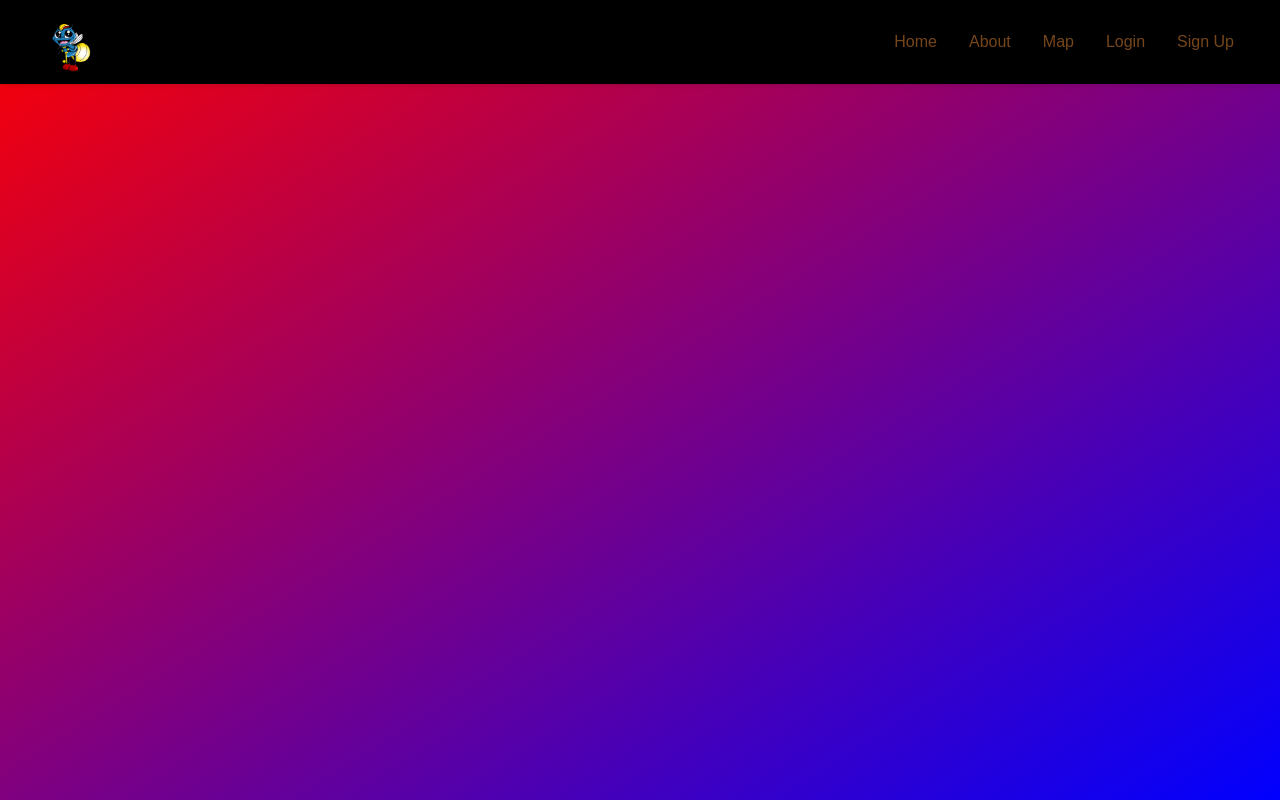
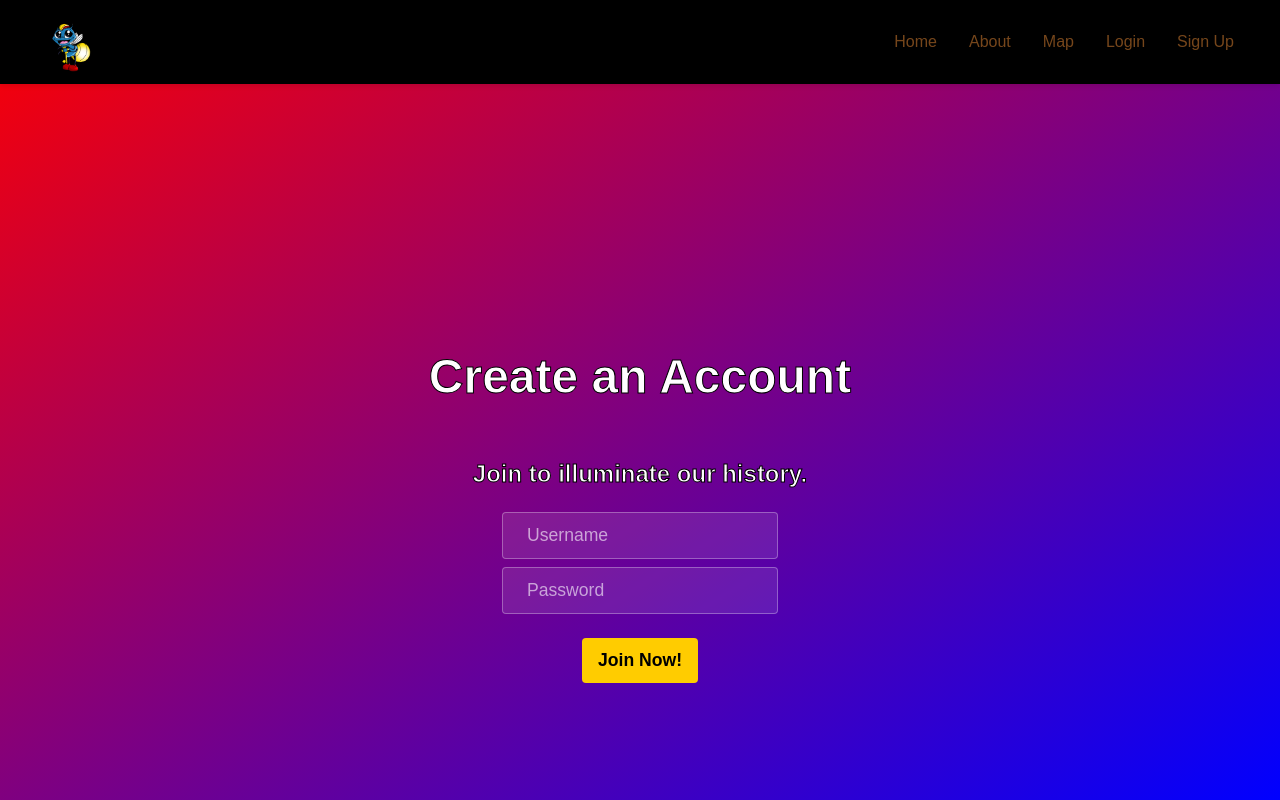
Before and after one commit to mlatta824/PA250, a Next.js app in the folder frontend/: page /authentication/signup in a window 1280 px wide. Built offline with nearby package versions, Linux system fonts and the light colour scheme.

Commit message:
Simple start to signup page

```diff
--- a/frontend/src/app/authentication/signup/page.tsx
+++ b/frontend/src/app/authentication/signup/page.tsx
@@ -1,28 +1,131 @@
 "use client";
 import React from "react";
+import { useState } from "react";
 import { useRouter } from "next/navigation";
 import { Header } from "../../../components/Header";
-// import { Button } from "../components/Button";
+//import { Button } from "../components/Button";
 
 
 
-export default function login(){
+export default function signup(){
     const router = useRouter();
+    const [username, setUsername] = useState('');
+    const [password, setPassword] = useState('');
 
-    const handleLogin = () => {
-        router.push("/start");
-        console.log("Login button clicked");
+    const handleSignup = (ev: React.FormEvent) => {
+        ev.preventDefault();
+        console.log("Sign Up button clicked with:", {username, password});
+
+    }
 
     return(
-
-        <div
-        style={{position: "relative", display: "flex", flexDirection: "column", justifyContent: "center", alignItems: "center", minHeight: "100vh", textAlign: "center", overflow: "hidden",}}>
-
+        <div className = "signup-page">
+            <style jsx>{`
+                .header-container {
+                    display: flex;
+                    flex-direction: column;
+                    align-items: center;
+                    justify-content: center;
+                    text-align: center;
+                    gap: 0.5px;
+                    margin-bottom: 2rem;
+                }
+                .header-title {
+                    font-size: 3rem;
+                    font-weight: bold;
+                    color: white;
+                    text-shadow: 0 0 5px black, 0 0 5px black, 0 0 5px black, 0 0 5px black;
+                }
+                .header-subtext {
+                    font-size: 1.5rem;
+                    font-weight: 600;
+                    color: white;
+                    text-shadow: 0 0 5px black, 0 0 5px black;
+                }
+                .auth-form {
+                    display: flex;
+                    flex-direction: column;
+                    gap: 1rem;
+                    width: 100%;
+                    max-width: 400px;
+                    background-color: rgba(0, 0, 0, 0.5);
+                    padding: 2rem;
+                    border-radius: 0.5rem;
+                }
+                .auth-input {
+                    padding: 0.75rem 1.5rem;
+                    border-radius: 0.25rem;
+                    border: 1px solid rgba(255, 255, 255, 0.3);
+                    background-color: rgba(255, 255, 255, 0.1);
+                    color: white;
+                    font-size: 1.1rem;
+                    transition: background-color 0.3s ease, border-color 0.3s ease;
+                    margin-bottom: 0.5rem;
+                }
+                .auth-input::placeholder {
+                    color: rgba(255, 255, 255, 0.6);
+                }
+                .auth-input:focus {
+                    outline: none;
+                    background-color: rgba(255, 255, 255, 0.2);
+                    border-color: #ffcc00;
+                }
+                .auth-button {
+                    padding: 0.75rem 1rem;
+                    border-radius: 0.25rem;
+                    border: none;
+                    background-color: #ffcc00;
+                    color: black;
+                    font-size: 1.1rem;
+                    font-weight: bold;
+                    cursor: pointer;
+                    transition: background-color 0.2s;
+                    margin-top: 1rem;
+                }
+                .auth-button:hover {
+                    background-color: #e6b800;
+                }
+            `}</style>
+            <div
+                style={{
+                    position: "relative",
+                    display: "flex",
+                    flexDirection: "column",
+                    justifyContent: "center",
+                    alignItems: "center",
+                    minHeight: "100vh",
+                    textAlign: "center",
+                    overflow: "hidden",
+                    padding: "1rem"
+                }}
+            >
 
             <Header
-                headerText="Sign Up Page"
-                subtext="Please enter your credentials to sign up."
+                headerText="Create an Account"
+                subtext="Join to illuminate our history."
             />
+            <form onSubmit = {handleSignup} className = "signup-form">
+                <input
+                    className = "auth-input"
+                    type = "text"
+                    placeholder = "Username"
+                    value = {username}
+                    onChange = {(ev) => setUsername(ev.target.value)}
+                    required
+                />
+                <br />
+                <input
+                    className = "auth-input"
+                    type = "password"
+                    placeholder = "Password"
+                    value = {password}
+                    onChange = {(ev) => setPassword(ev.target.value)}
+                    required
+                />
+                <br />
+                <button type="submit" className = "auth-button" >Join Now!</button>
+            </form>
         </div>
-    );}
+        </div>
+    );
 }
```
